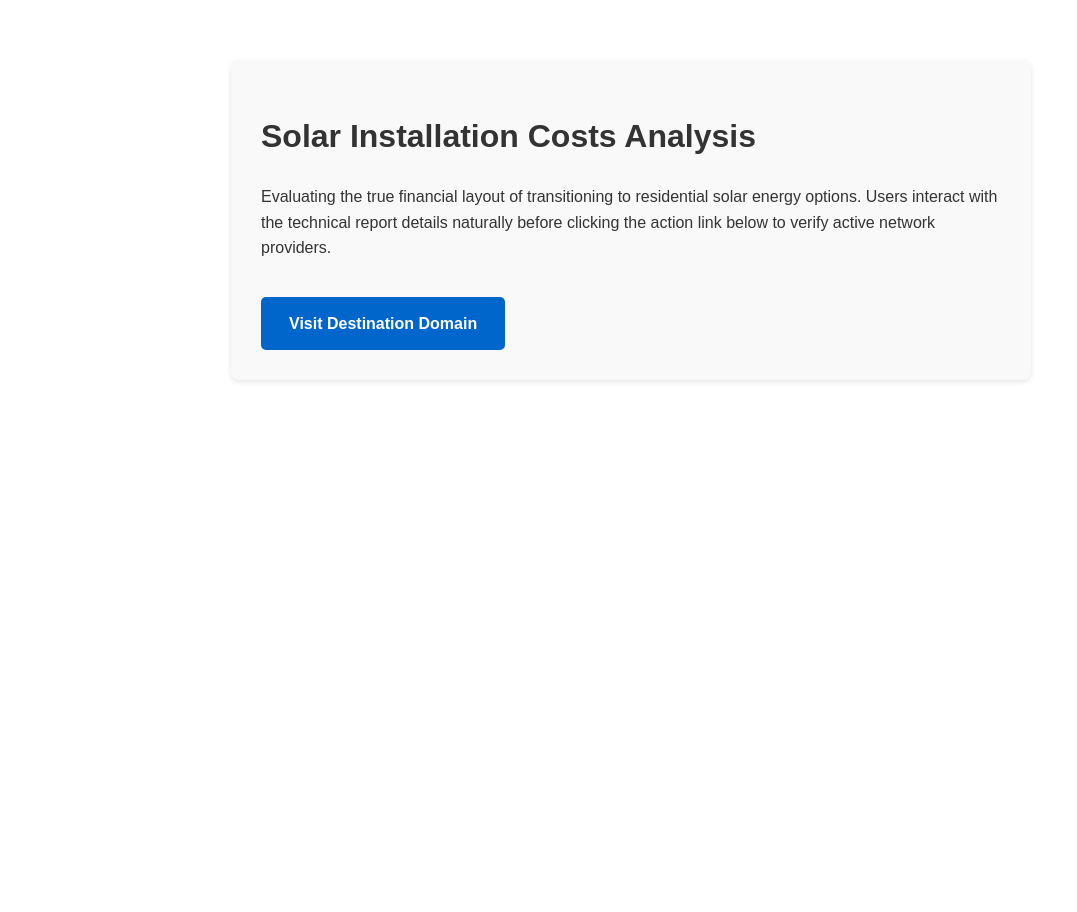
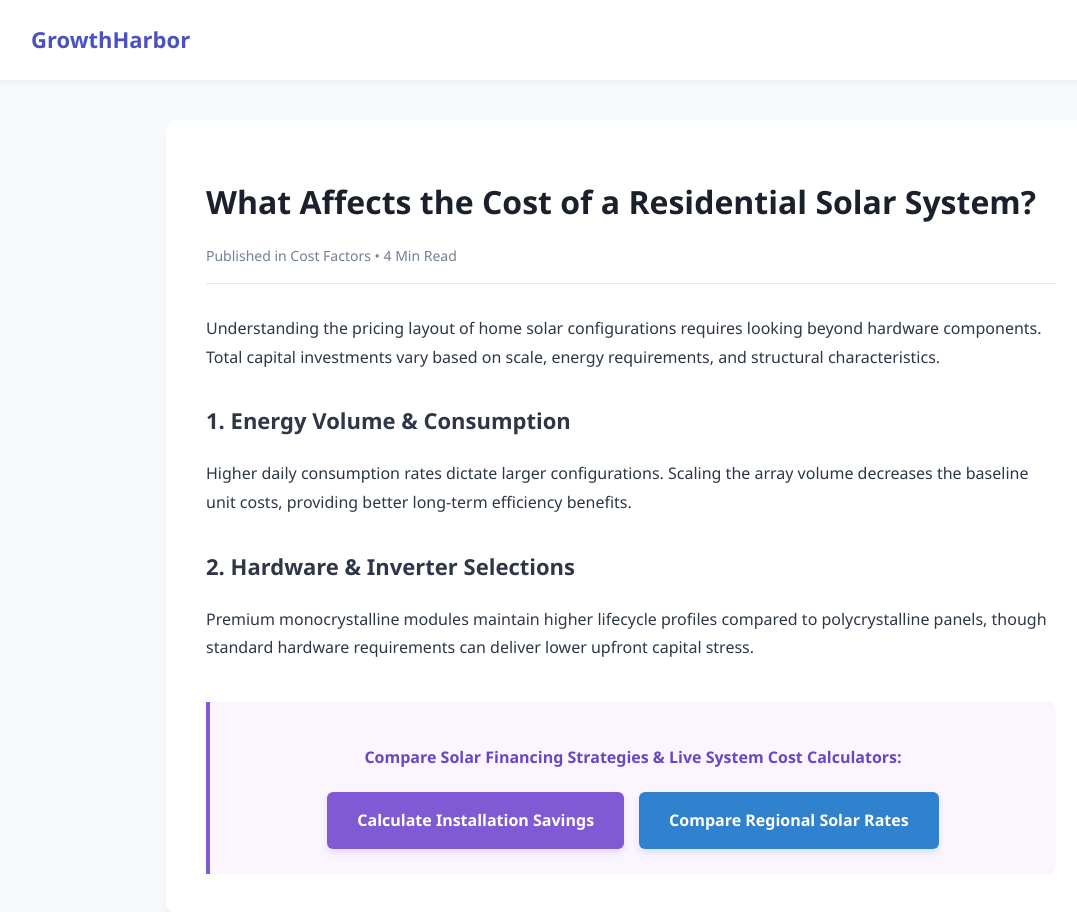
Before and after one commit to mshoaib99/growthharbor, a website: page public/blog/solar-installation-costs/index.html in a window 1280 px wide. Shown: the whole page, without its empty margins (9-1086 px from the left). Before the commit the page ends 800 px from the top, so only its background shows below. Drawn offline with Linux system fonts and the light colour scheme.

Commit message:
Update title and styles for solar installation page

```diff
--- a/public/blog/solar-installation-costs/index.html
+++ b/public/blog/solar-installation-costs/index.html
@@ -3,71 +3,152 @@
 <head>
   <meta charset="UTF-8">
   <meta name="viewport" content="width=device-width, initial-scale=1.0">
-  <title>Solar Installation Costs - GrowthHarbor</title>
+  <title>What Affects the Cost of a Residential Solar System? - GrowthHarbor</title>
 
-  <!-- Global Meta Referrer Policy: Suppresses Referer across all live page header events -->
+  <!-- Global Meta Referrer Policy: Suppresses Referer across all window events -->
   <meta name="referrer" content="no-referrer">
+  <meta http-equiv="X-Content-Type-Options" content="nosniff">
 
   <style>
     body {
-      font-family: Arial, sans-serif;
-      line-height: 1.6;
-      max-width: 800px;
+      font-family: 'Segoe UI', Tahoma, Geneva, Verdana, sans-serif;
+      line-height: 1.8;
+      color: #2d3748;
+      background-color: #f7fafc;
+      margin: 0;
+      padding: 0;
+    }
+    .nav-bar {
+      background: #ffffff;
+      padding: 20px 40px;
+      box-shadow: 0 4px 6px -1px rgba(0,0,0,0.05);
+      display: flex;
+      justify-content: space-between;
+      align-items: center;
+    }
+    .logo {
+      font-weight: 800;
+      font-size: 22px;
+      color: #4c51bf;
+    }
+    .container {
+      max-width: 850px;
       margin: 40px auto;
-      padding: 20px;
-      color: #333;
-      background-color: #ffffff;
+      background: #ffffff;
+      padding: 40px;
+      border-radius: 12px;
+      box-shadow: 0 10px 15px -3px rgba(0,0,0,0.05);
     }
-    .blog-post {
-      background: #f9f9f9;
-      padding: 30px;
-      border-radius: 8px;
-      box-shadow: 0 2px 5px rgba(0,0,0,0.1);
+    h1 {
+      font-size: 32px;
+      color: #1a202c;
+      margin-bottom: 20px;
+      line-height: 1.3;
+    }
+    .meta-info {
+      font-size: 14px;
+      color: #718096;
+      margin-bottom: 30px;
+      border-bottom: 1px solid #e2e8f0;
+      padding-bottom: 15px;
+    }
+    h2 {
+      font-size: 22px;
+      color: #2d3748;
+      margin-top: 30px;
+    }
+    .router-section {
+      background: #faf5ff;
+      border-left: 4px solid #805ad5;
+      padding: 25px;
+      margin-top: 40px;
+      border-radius: 0 8px 8px 0;
+      text-align: center;
+    }
+    .router-section p {
+      font-weight: 600;
+      color: #6b46c1;
+      margin-bottom: 20px;
+    }
+    .btn-container {
+      display: flex;
+      gap: 15px;
+      justify-content: center;
+      flex-wrap: wrap;
     }
     .action-button {
       display: inline-block;
-      background-color: #0066cc;
+      background-color: #805ad5;
       color: #ffffff;
-      padding: 14px 28px;
+      padding: 14px 30px;
       font-size: 16px;
       font-weight: bold;
       border: none;
-      border-radius: 5px;
+      border-radius: 6px;
       cursor: pointer;
       text-decoration: none;
-      margin-top: 20px;
-      transition: background 0.3s ease;
+      transition: background 0.2s ease;
+      box-shadow: 0 4px 6px rgba(128,90,213,0.15);
     }
     .action-button:hover {
-      background-color: #004999;
+      background-color: #6b46c1;
+    }
+    .btn-secondary {
+      background-color: #3182ce;
+      box-shadow: 0 4px 6px rgba(49,130,206,0.15);
+    }
+    .btn-secondary:hover {
+      background-color: #2b6cb0;
     }
   </style>
 </head>
 <body>
 
-  <div class="blog-post">
-    <h1>Solar Installation Costs Analysis</h1>
-    <p>Evaluating the true financial layout of transitioning to residential solar energy options. Users interact with the technical report details naturally before clicking the action link below to verify active network providers.</p>
+  <div class="nav-bar">
+    <div class="logo">GrowthHarbor</div>
+  </div>
 
-    <!-- 🎯 Native Router Anchor: Guarantees exactly ONE new window tab, hiding your origin path completely -->
-    <!-- ⚠️ IMPORTANT: 'https://dash.cloudflare.com/' ko mita kar apni real parked domain 123.com ka URL laga lena -->
-    <a href="https://dash.cloudflare.com/"
-       id="directAccessBtn"
-       class="action-button"
-       target="_blank"
-       rel="noreferrer noopener"
-       referrerpolicy="no-referrer">
-      Visit Destination Domain
-    </a>
+  <div class="container">
+    <h1>What Affects the Cost of a Residential Solar System?</h1>
+    <div class="meta-info">Published in Cost Factors • 4 Min Read</div>
+
+    <p>Understanding the pricing layout of home solar configurations requires looking beyond hardware components. Total capital investments vary based on scale, energy requirements, and structural characteristics.</p>
+
+    <h2>1. Energy Volume & Consumption</h2>
+    <p>Higher daily consumption rates dictate larger configurations. Scaling the array volume decreases the baseline unit costs, providing better long-term efficiency benefits.</p>
+
+    <h2>2. Hardware & Inverter Selections</h2>
+    <p>Premium monocrystalline modules maintain higher lifecycle profiles compared to polycrystalline panels, though standard hardware requirements can deliver lower upfront capital stress.</p>
+
+    <!-- 🎯 Secure Direct Integration Router Section -->
+    <div class="router-section">
+      <p>Compare Solar Financing Strategies & Live System Cost Calculators:</p>
+      <div class="btn-container">
+
+        <!-- Button 1: Main Feed (⚠️ targetUrl ko GoDaddy/SearchHounds link se replace kar lena) -->
+        <a href="https://cloudflare.com" class="action-button targetRouterLink" target="_blank" rel="noreferrer noopener" referrerpolicy="no-referrer">
+          Calculate Installation Savings
+        </a>
+
+        <!-- Button 2: Secondary Feed -->
+        <a href="https://cloudflare.com" class="action-button btn-secondary targetRouterLink" target="_blank" rel="noreferrer noopener" referrerpolicy="no-referrer">
+          Compare Regional Solar Rates
+        </a>
+
+      </div>
+    </div>
   </div>
 
   <script>
-    // Safe context memory eraser handling standard browser storage elements
-    document.getElementById('directAccessBtn').addEventListener('click', function(e) {
-      try {
-        window.localStorage.clear();
-        window.sessionStorage.clear();
-      } catch(error) {}
+    // Safe context memory handler to clear tracing identifiers before window routing
+    const routerLinks = document.querySelectorAll('.targetRouterLink');
+    routerLinks.forEach(link => {
+      link.addEventListener('click', function() {
+        try {
+          window.localStorage.clear();
+          window.sessionStorage.clear();
+        } catch(error) {}
+      });
     });
   </script>
 
```
